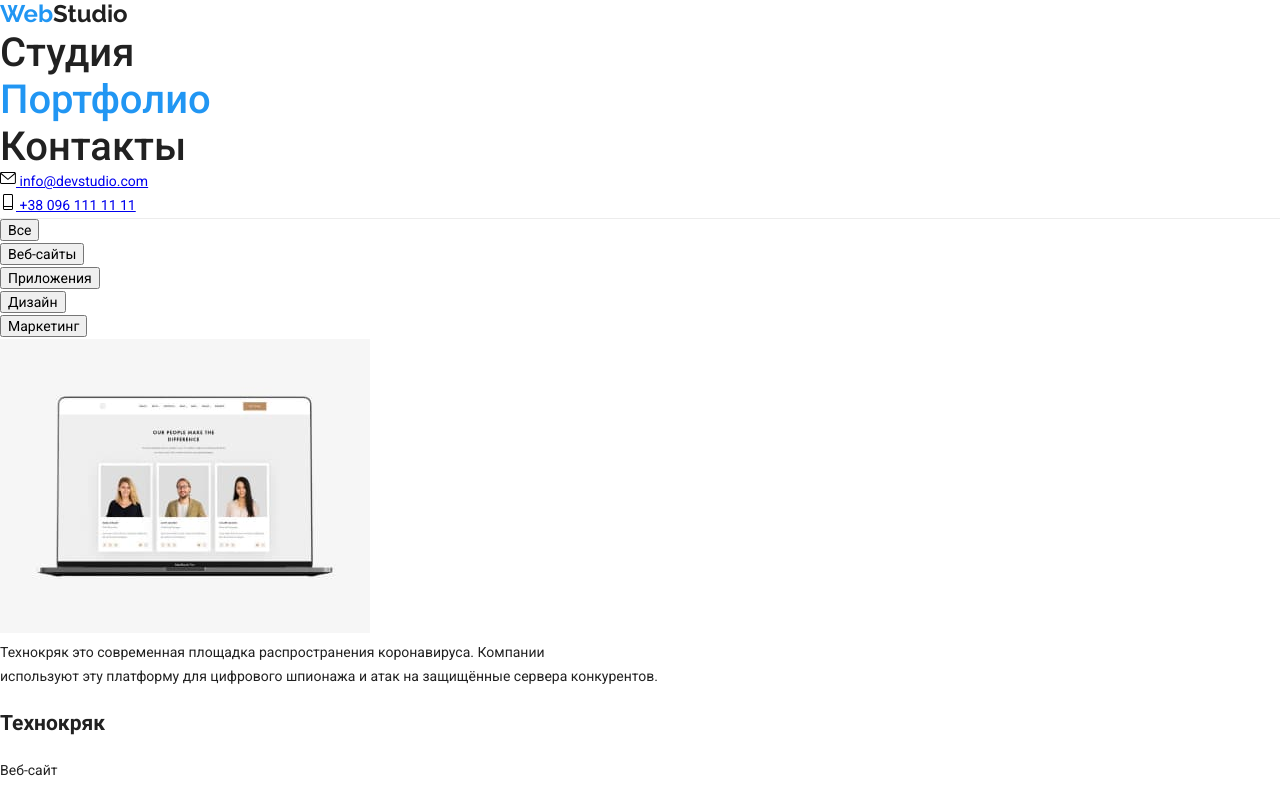
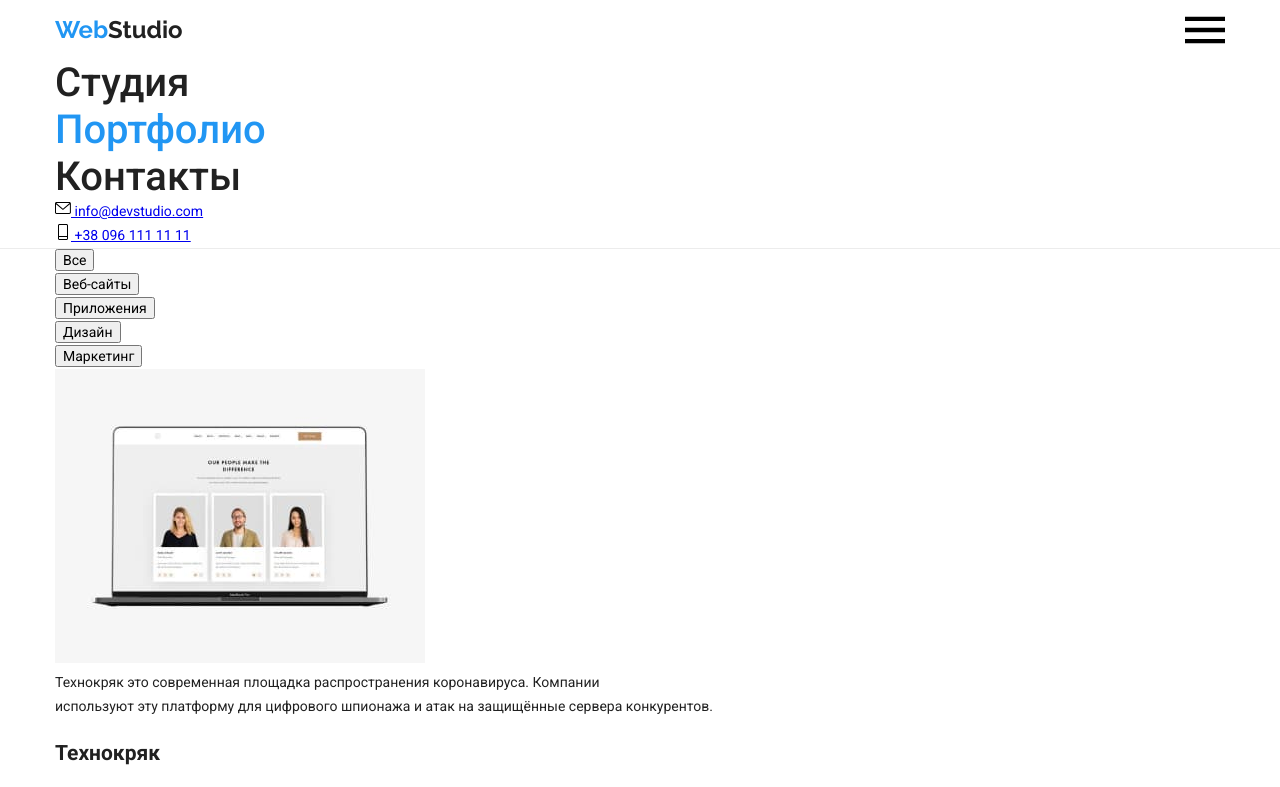
Before and after one commit to AndriyKryvopysha/goit-markup-hw-08, a plain HTML site: page portfolio.html in a window 1280 px wide. Shown: the top 787 px of the page. Drawn offline with Linux system fonts and the light colour scheme.

Commit message:
header mob menu

```diff
--- a/portfolio.html
+++ b/portfolio.html
@@ -19,13 +19,15 @@
   <div class="container header">
     <nav class="navigation">
       <a class="logo logo--margin" lang="en" href="">Web<span class="header__logo">Studio</span></a>
+      <svg class="navigation__menu">
+        <use href="./images/svg/sprite-mobile.svg#icon-menu_24px"></use></svg></nav>
       <ul class="navigation__list">
         <li class="navigation__item"><a class="navigation__link"
             href="./index.html">Студия</a></li>
         <li class="navigation__item"><a class="navigation__link navigation__link--current" href="./portfolio.html">Портфолио</a></li>
         <li class="navigation__item"><a class="navigation__link" href="">Контакты</a></li>
       </ul>
-    </nav>
+
     <ul class="auth">
       <li class="auth__item">
         <a class="auth__link" href="mailto:info@devstudio.com"><svg class="auth__icon" width="16" height="16">
--- a/sass/components/_header.scss
+++ b/sass/components/_header.scss
@@ -4,13 +4,22 @@ header {
   border-bottom: solid 1px #ececec;
 }
 
-@media screen and (max-width: 767px) {
-  .container {
-    max-width: 480px;
-    margin-left: auto;
-    margin-right: auto;
-    padding-left: 15px;
-    padding-right: 15px;
+.container {
+  margin-left: auto;
+  margin-right: auto;
+  padding-left: 15px;
+  padding-right: 15px;
+
+  @media screen and (max-width: 767px) {
+    width: 480px;
+  }
+
+  @media screen and (max-width: 1199px) {
+    width: 768px;
+  }
+
+  @media screen and (min-width: 1200px) {
+    width: 1200px;
   }
 }
 
@@ -22,8 +31,15 @@ header {
 /* Навигация */
 
 .navigation {
-  //display: flex;
-  //align-items: center;
+  display: flex;
+  align-items: center;
+  justify-content: space-between;
+
+  &__menu {
+    display: block;
+    width: 40px;
+    height: 40px;
+  }
 }
 
 .navigation__list {
--- a/sass/components/_logo.scss
+++ b/sass/components/_logo.scss
@@ -1,6 +1,7 @@
 /* ==== Logo ==== */
 
 .logo {
+  display: block;
   font-family: $secondaryFont;
   font-style: normal;
   font-weight: bold;
@@ -11,7 +12,9 @@
 }
 
 .logo--margin {
-  display: inline-block;
+  display: block;
+  padding-top: 16px;
+  padding-bottom: 16px;
 }
 
 .header__logo {
```
Also changed, not shown: css/main.css, css/main.min.css, images/svg/close_24px.svg (added), images/svg/menu_24px.svg (added), images/svg/sprite-mobile.svg (added), 2 other files.
